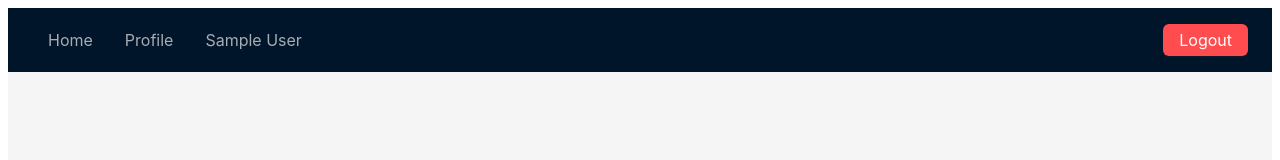
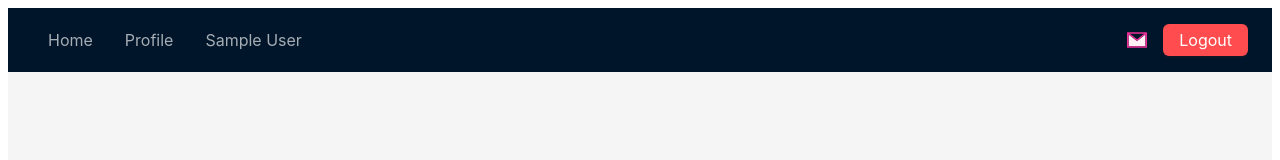
Before and after one commit to Hengsheng-Liu/CS391, a Next.js app in the folder client/: page / in a window 1280 px wide. Shown: the top 160 px of the page. Built offline with nearby package versions, Linux system fonts and the light colour scheme; no server answers; sample sign-in values are in the browser's storage.

Commit message:
chore:notification placeholder

```diff
--- a/client/src/components/header.tsx
+++ b/client/src/components/header.tsx
@@ -1,9 +1,11 @@
 import React from "react";
 import { Layout, Menu, Button } from "antd";
+import { MailTwoTone } from '@ant-design/icons';
 import { MenuInfo } from "rc-menu/lib/interface";
 import { useRouter } from "next/router";
 import { useAuth } from "@/contexts/UserContext";
 const { Header } = Layout;
+
 
 const CustomHeader = () => {
   const { user, logout } = useAuth();
@@ -47,6 +49,19 @@ const CustomHeader = () => {
             label: item.label,
           }))}
         />
+        <MailTwoTone
+          type = "primary"
+          danger
+          twoToneColor={ '#eb2f96' }
+          onClick = {'notify-placeholder'}
+          style = {{
+            fontSize: '20px',
+            display: 'flex',
+            alignItems: 'center',
+            justifyContent: 'center'
+          }}
+        >
+          </MailTwoTone>
         {user && (
           <Button
             type="primary"
```
